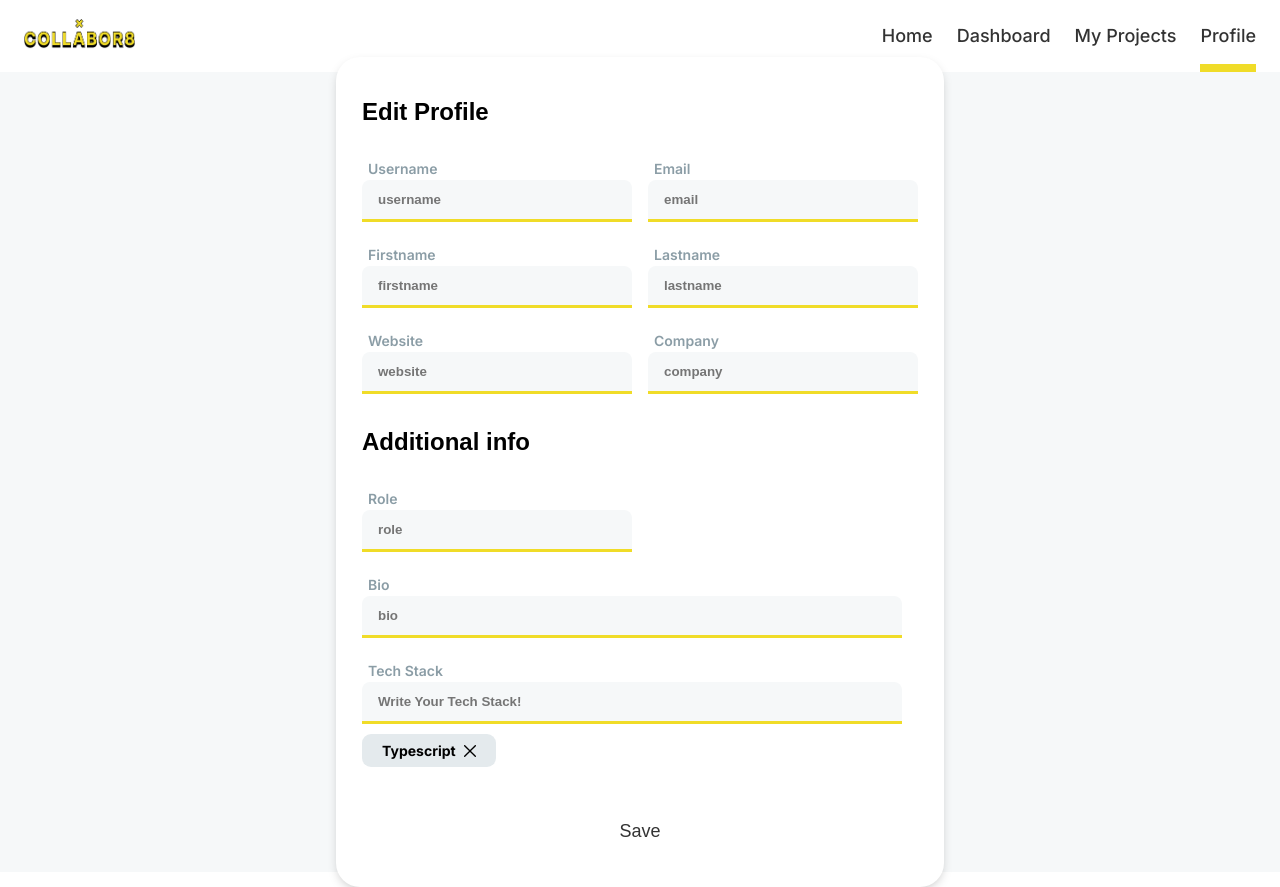
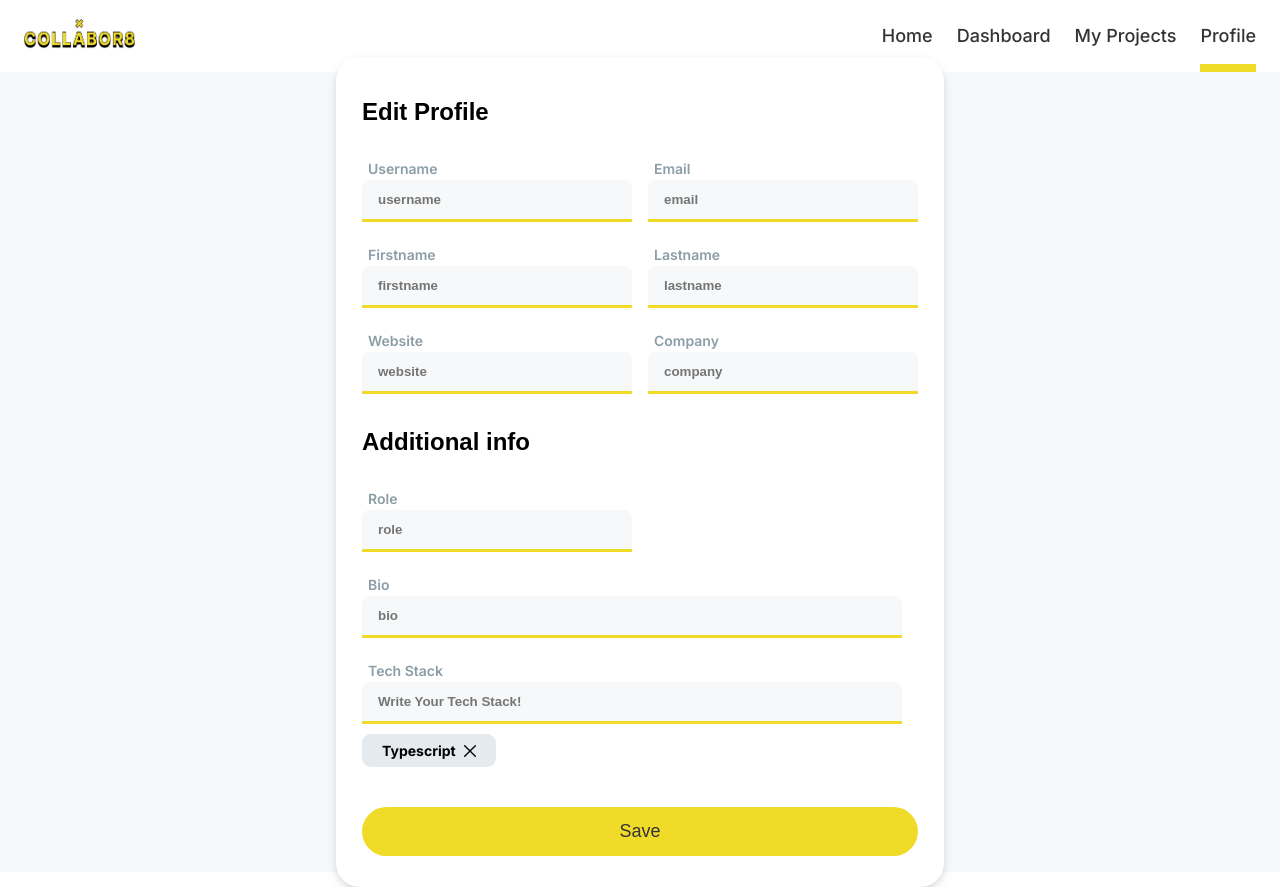
Before and after one commit to khomch/collabor8, a Next.js app in the folder client/collabor8/: page /profile in a window 1280 px wide. Built offline with nearby package versions, Linux system fonts and the light colour scheme.

Commit message:
bug: solved conflict

```diff
--- a/client/collabor8/src/app/profile/page.tsx
+++ b/client/collabor8/src/app/profile/page.tsx
@@ -191,7 +191,7 @@ export default function Profile() {
           </div>
 
           <div className="profile__button">
-            <Button type={"primary"} label={"Save"} onClick={handelSubmit} />
+            <Button variant={"primary"} label={"Save"} onClick={handelSubmit} />
           </div>
         </div>
       </div>
--- a/client/collabor8/src/components/input/input.tsx
+++ b/client/collabor8/src/components/input/input.tsx
@@ -1,14 +1,15 @@
-import { ChangeEvent } from 'react';
-import './input.css';
+import { ChangeEvent, KeyboardEvent } from "react";
+import "./input.css";
 
 export type InputProps = {
   type: string;
   name: string;
   value?: string;
   label?: string;
+  status?: "default" | "error";
   placeholder?: string;
   onChange?: (e: ChangeEvent<HTMLInputElement>) => void;
-  onKeyDown?: (e: ChangeEvent<HTMLInputElement>) => void;
+  onKeyDown?: (e: KeyboardEvent<HTMLInputElement>) => void;
 };
 
 function Input({
--- a/client/collabor8/src/components/navbar/navbar.tsx
+++ b/client/collabor8/src/components/navbar/navbar.tsx
@@ -43,7 +43,6 @@ function Navbar() {
           <ul className="navbar__menu-items">
             {menuItems.map((item, index) => (
               <li
-                key={index}
                 className={`navbar__menu-item ${
                   pathname === item.path && "navbar__menu-item_active"
                 }`}
```
